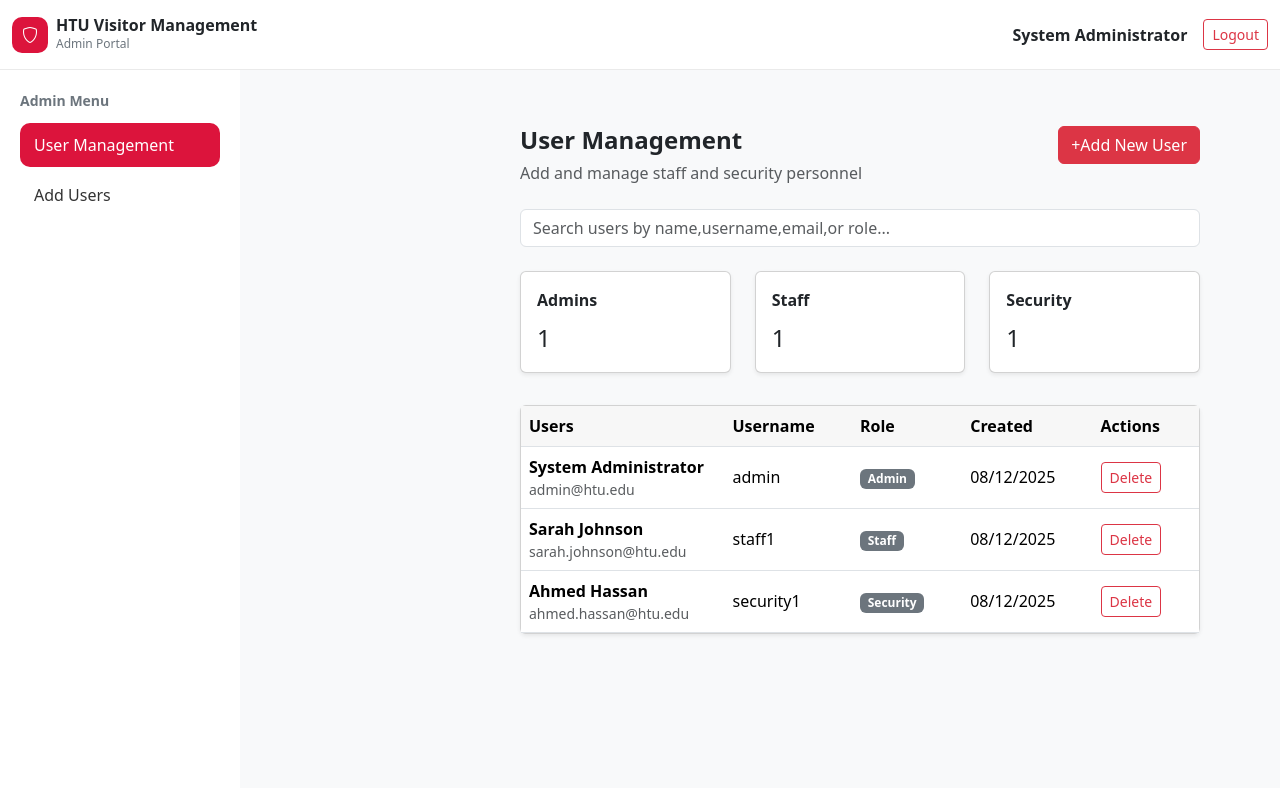
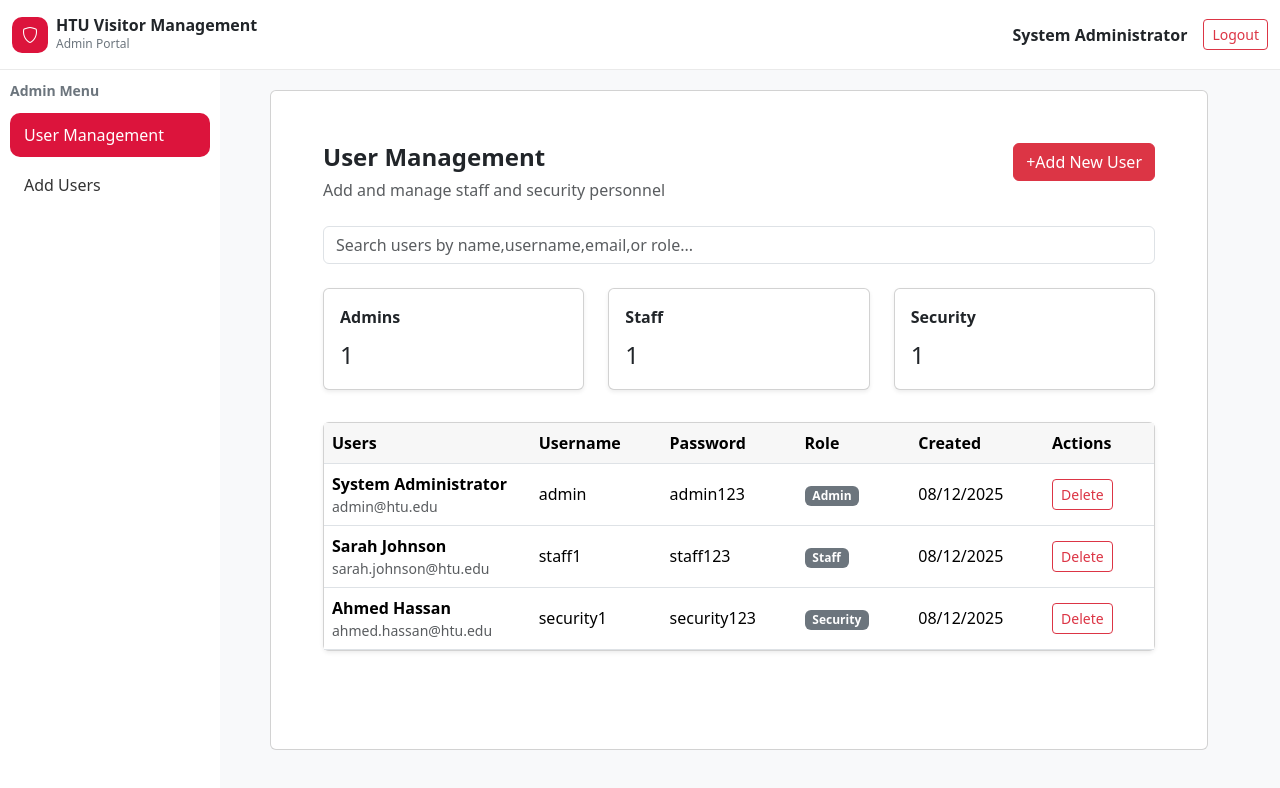
Before and after one commit to elshairaya/Final-FrontEnd, a React (Vite) app: page /admin in a window 1280 px wide. Shown: the top 788 px of the page. Built offline with nearby package versions, Linux system fonts and the light colour scheme.

Commit message:
general updates

```diff
--- a/src/App.jsx
+++ b/src/App.jsx
@@ -1,15 +1,16 @@
 import { BrowserRouter, Routes, Route, Link } from "react-router-dom";
-
-import Login from "./Components/Login.jsx";
-import AdminDashboard from "./Components/AdminDashboard.jsx";
-import CreateUser from "./Components/CreateUser.jsx";
-import StaffDashboard from "./Components/StaffDashboard.jsx";
+import TopNavbar from "./Components/TopNavbar.jsx";
+import Login from "./Pages/Login.jsx";
+import AdminDashboard from "./Pages/AdminDashboard.jsx";
+import CreateUser from "./Pages/CreateUser.jsx";
+import StaffDashboard from "./Pages/StaffDashboard.jsx";
 
 function App() {
   return (
     <BrowserRouter>
+            <TopNavbar  username="System Administrator" role="Admin"/>
       <Routes>
-        <Route path="/login" element={<Login />} />
+        <Route path="/" element={<Login />} />
         <Route path="/admin" element={<AdminDashboard />} />
         <Route path="/admin/create" element={<CreateUser/>}/>
         <Route path="*" element={<Link to="/login" />} />
--- a/src/Components/AdminDashboard.jsx
+++ b/src/Pages/AdminDashboard.jsx
@@ -1,5 +1,4 @@
-import TopNavbar from "./TopNavbar";
-import Sidebar from "./Sidebar";
+import Sidebar from "../Components/Sidebar";
 import { Link } from "react-router-dom";
 import { useState } from "react";
 
@@ -13,6 +12,7 @@ const [users, setUsers] = useState([
       name: "System Administrator",
       email: "admin@htu.edu",
       username: "admin",
+      password:"admin123",
       role: "Admin",
       created: "08/12/2025",
     },
@@ -20,6 +20,7 @@ const [users, setUsers] = useState([
       name: "Sarah Johnson",
       email: "sarah.johnson@htu.edu",
       username: "staff1",
+      password:"staff123",
       role: "Staff",
       created: "08/12/2025",
     },
@@ -27,6 +28,7 @@ const [users, setUsers] = useState([
       name: "Ahmed Hassan",
       email: "ahmed.hassan@htu.edu",
       username: "security1",
+      password:"security123",
       role: "Security",
       created: "08/12/2025",
     },
@@ -45,11 +47,11 @@ const [users, setUsers] = useState([
 
     return(
         <>
-        <TopNavbar  username="System Administrator" role="Admin"/>
         <div className="admin-dashboard">
             <Sidebar/>
+            <Card className="admin-card">
             <main className="admin-content">
-              <div className="px-3 px-md-4 px-lg-5 py-3 py-md-4">
+              <div >
             <div className="admin-header">
                 <div>
             <h4 className="fw-bold">User Management</h4>
@@ -98,6 +100,7 @@ const [users, setUsers] = useState([
                         <tr>
                             <th>Users</th>
                             <th>Username</th>
+                            <th>Password</th>
                             <th>Role</th>
                             <th>Created</th>
                             <th>Actions</th>
@@ -111,6 +114,7 @@ const [users, setUsers] = useState([
                                     <div className="text-muted small">{user.email}</div>
                                 </td>
                                 <td>{user.username}</td>
+                                <td>{user.password}</td>
                                 <td>
                                     <Badge bg="secondary">{user.role}</Badge>
                                 </td>
@@ -132,7 +136,7 @@ const [users, setUsers] = useState([
             </Card>
             </div>
             </main>
-
+</Card>
         </div>
 
         </>
--- a/src/Components/CreateUser.jsx
+++ b/src/Pages/CreateUser.jsx
@@ -1,4 +1,3 @@
-import TopNavbar from "../Components/TopNavbar";
 import Sidebar from "../Components/Sidebar";
 
 import { Card, Form, Button, Row, Col } from "react-bootstrap";
@@ -8,11 +7,11 @@ import "../Styles/AdminDashboard.css";//can i use the same style or copy and pas
 const CreateUser=()=>{
     return(
     <>
-    <TopNavbar username="System Administrator" role="Admin"/>
     <div className="admin-dashboard">
         <Sidebar/>
+        <Card className="admin-card">
         <main className="admin-content">
-            <div className="shadow-sm create-user-card">
+            <div className="shadow-sm">
                 <Card.Body>
                     <h5>Create New User</h5>
                     <Form>
@@ -25,11 +24,7 @@ const CreateUser=()=>{
                             <Form.Label>Email *</Form.Label>
                             <Form.Control placeholder="Enter Valid Email"/>
                             </Col>
-
-
                         </Row>
-
-
                         <Row className="mb-3">
                              <Col mb={6}>
                             <Form.Label>Username *</Form.Label>
@@ -49,6 +44,7 @@ const CreateUser=()=>{
                                 <option>Security</option>
                             </Form.Select>
                             </Col>
+                            <Col></Col>
                         </Row>
                         <div className="d-flex justify-content-end gap-2">
                             <Button as={Link} to="/admin" variant="outline-secondary">
@@ -63,6 +59,7 @@ const CreateUser=()=>{
                 </Card.Body>
             </div>
         </main>
+        </Card>
     </div>
     </>
     );
--- a/src/Components/StaffDashboard.jsx
+++ b/src/Pages/StaffDashboard.jsx
@@ -1,4 +1,3 @@
-import TopNavbar from "../Components/TopNavbar";
 import StaffSidebar from "../Components/StaffSidebar";
 
 import { Card, Row, Col, Badge } from "react-bootstrap";
@@ -8,13 +7,13 @@ import "../Styles/StaffDashboard.css";
 const StaffDashboard=()=>{
     return(
         <>
-        <TopNavbar  username="Sarah Johnson" role="Staff"/>
         <div className="admin-dashboard">
             <StaffSidebar/>
-            <main className="admin-conternt">
-                <div className="  py-3 py-md-4">
+            <Card className="admin-card">
+            <main className="admin-content">
+                <div>
                     <h4 className="fw-boald mb-1">Dashboard</h4>
-                    <p className="text-muted mb-0">
+                    <p className="text-muted mb-3">
                         Overview of visitors activity
                     </p>
                 </div>
@@ -64,8 +63,6 @@ const StaffDashboard=()=>{
                             </Card.Body>
                         </Card>
 
-            <Card className="shadow-sm">
-              <Card.Body>
                 <h6 className="fw-semibold mb-3">Recent Incidents</h6>
 
                 <div className="incident">
@@ -91,10 +88,8 @@ const StaffDashboard=()=>{
                     </div>
                   </div>
                 </div>
-
-              </Card.Body>
-            </Card>
         </main>
+        </Card>
       </div>
     </>
   );
--- a/src/Styles/AdminDashboard.css
+++ b/src/Styles/AdminDashboard.css
@@ -5,17 +5,14 @@
   padding-left: 0;
   padding-right: 0;
   display: flex;
-  gap: 200px;
   min-height: calc(100vh - 70px); /* below top navbar */
 }
 .admin-content {
+       width: 70vw;
   padding: 32px;
-  flex: 1;
-  display: flex;
   justify-content: center;
 }
 .admin-header {
-
   display: flex;
   justify-content: space-between;
   align-items: flex-start;
@@ -48,8 +45,10 @@ button.btn.btn-primary:active{
     background-color: crimson;
     border-color:#dc143c;
 }
-.create-user-card{
-width: 100%;
-max-width: 900px;
-margin: 0 auto;
+.admin-card{
+margin-left: 50px;
+margin-right: 50px;
+margin-bottom: 50px;
+margin-top: 20px;
+padding: 20px;
 }
--- a/src/Styles/Sidebar.css
+++ b/src/Styles/Sidebar.css
@@ -1,6 +1,6 @@
 .sidebar {
-  width: 240px;
-  padding: 20px;
+  width: 220px;
+  padding: 10px;
   background-color: #ffffff;
 }
 
@@ -26,7 +26,7 @@
 }
 
 .sidebar-link.active {
-
+    width: 200px;
   background-color: crimson;
   color: white;
 }
--- a/src/Styles/StaffDashboard.css
+++ b/src/Styles/StaffDashboard.css
@@ -1,5 +1,4 @@
 .stat-card {
-     width: 13vw;
   max-width: 100%;
   padding: 10px;
 }
@@ -17,7 +16,6 @@
 .incident {
   display: flex;
   align-items: flex-start;
-  gap: 10px;
   background: #fff5f5;
   border: 1px solid #fca5a5;
   border-radius: 10px;
```
Also changed, not shown: src/Pages/Login.jsx (renamed from src/Components/Login.jsx).
